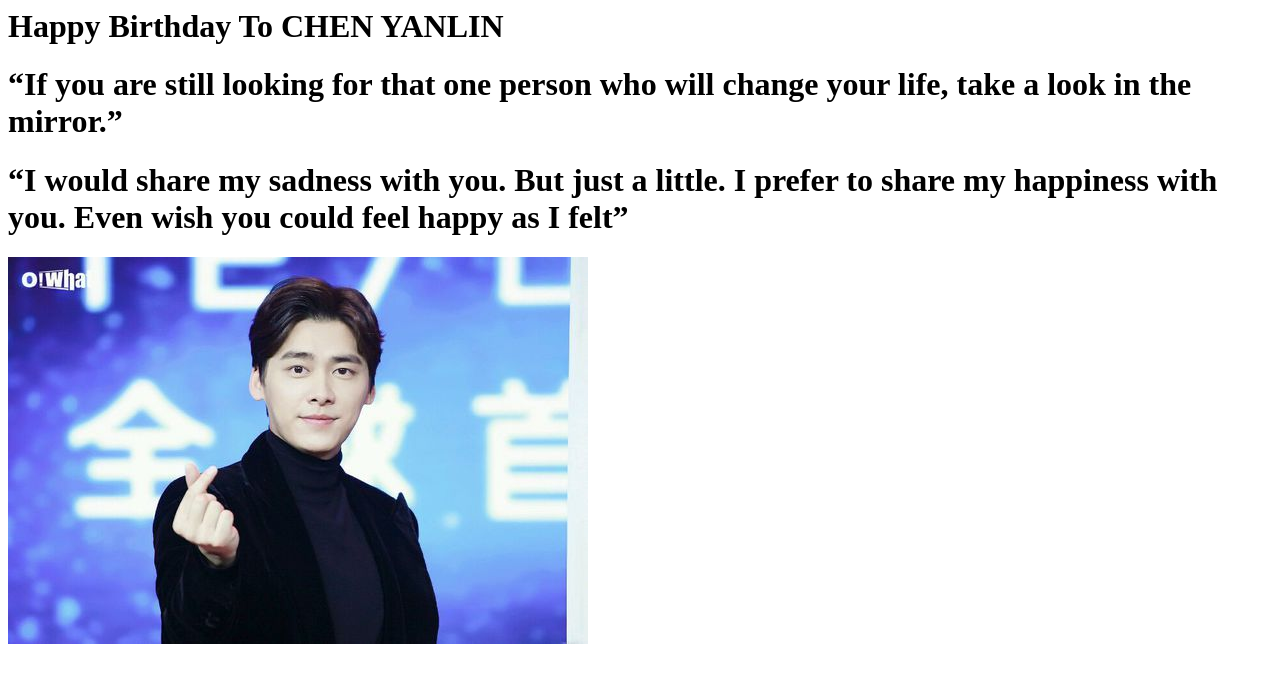
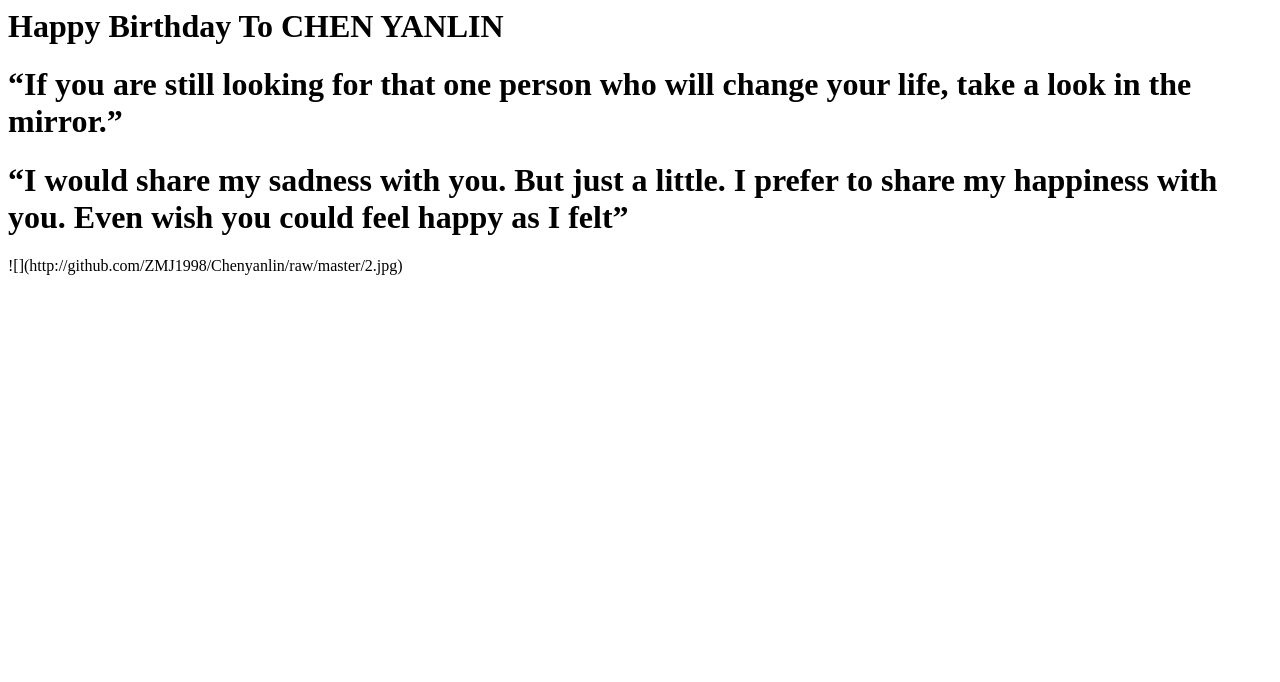
Before and after one commit to ZMJ1998/0810, a plain HTML site: page index.html in a window 1280 px wide. Drawn offline with Linux system fonts and the light colour scheme.

Commit message:
Update index.html

```diff
--- a/index.html
+++ b/index.html
@@ -16,10 +16,7 @@
 	        <h1>“I would share my sadness with you. But just a little. I prefer to share my happiness with you. Even wish you could feel happy as I felt”</h1>
                 <div class="col-md-2 col_1">
 			<div class="col-xs-4 col-md-4">
-
-				<a href="https://shijieshangzuimeidenvren.github.io" class="thumbnail">
-
-					<img src="2.jpg" alt="...">
+                ![](http://github.com/ZMJ1998/Chenyanlin/raw/master/2.jpg)
 <audio loop autoplay style="display:none">
             <source src="http://music.163.com/song/media/outer/url?id=504468001.mp3"
             type="audio/mpeg" >
```
